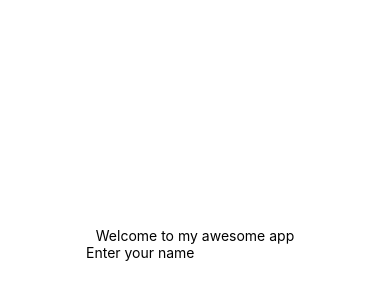
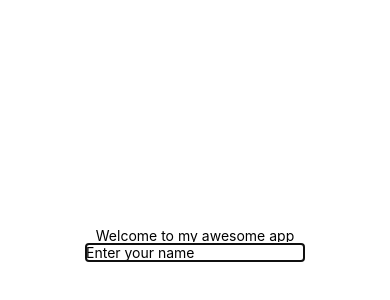
Before and after one commit to Gnblink0/gina_mobile, a React Native app: screen / in a window 390 px wide. Shown: the part 178-478 px from the top of the page. Built offline with nearby package versions, Linux system fonts and the light colour scheme.

Commit message:
feat: add autoFocus functionality to Input component

```diff
--- a/App.tsx
+++ b/App.tsx
@@ -10,7 +10,7 @@ export default function App() {
     <View style={styles.container}>
       <Header appName={appName} />
       <StatusBar style="auto" />
-      <Input />
+      <Input autoFocus={true} />
     </View>
   );
 }
--- a/components/Input.tsx
+++ b/components/Input.tsx
@@ -1,15 +1,20 @@
 import { StyleSheet, Text, TextInput, View } from 'react-native'
 import React, { useState } from 'react'
 
-export default function Input() {
+interface InputProps {
+  autoFocus?: boolean;
+}
 
-    const [name, setName] = useState('');
+export default function Input({ autoFocus }: InputProps) {
+
+  const [name, setName] = useState('');
 
   return (
     <View>
       <TextInput
         placeholder="Enter your name"
         onChangeText={(changedName: string) => setName(changedName)}
+        autoFocus={autoFocus}
       />
     </View>
   )
```
